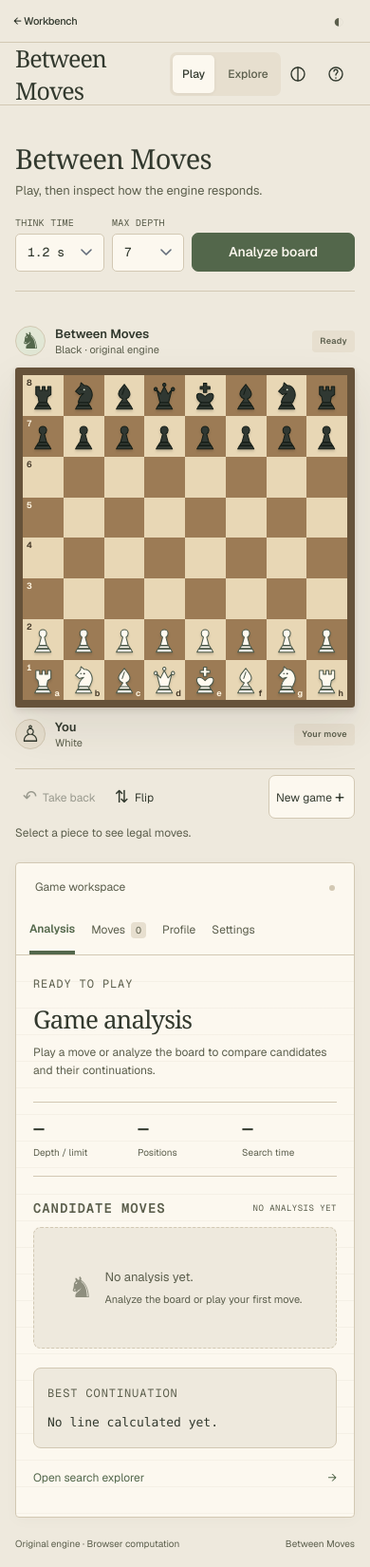
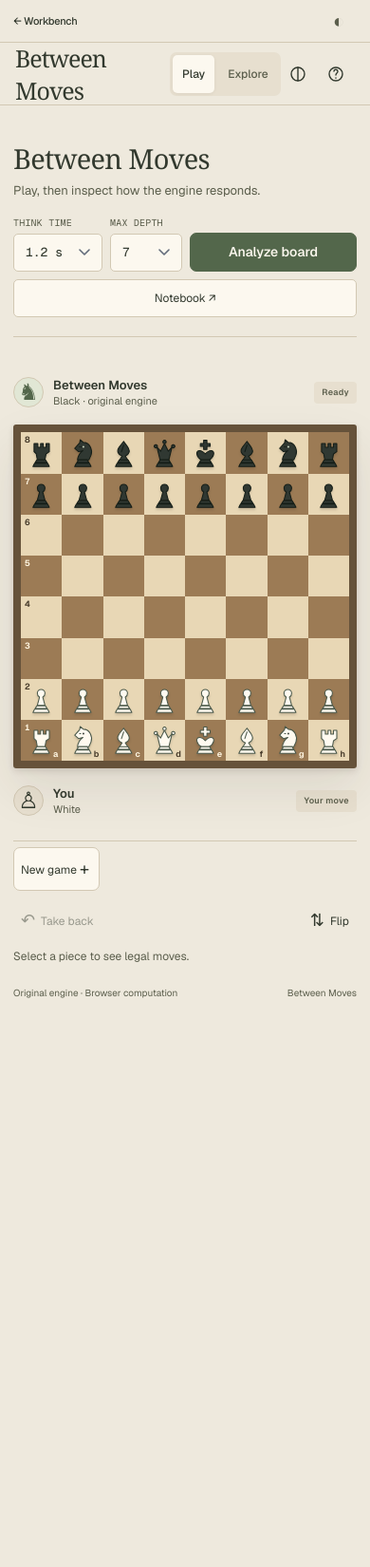
Before and after one commit to zulfkicar/zulfkicar.github.io, a plain HTML site: page playground/chess/index.html in a window 390 px wide. Shown: the whole page at 95% size. After the commit the page ends 1070 px from the top, so only its background shows below. Drawn offline with Linux system fonts and the light colour scheme.

Commit message:
Give the chessboard room with an optional analysis notebook

```diff
--- a/demos/chess.css
+++ b/demos/chess.css
@@ -33,3 +33,22 @@ body[data-experience=chess] .candidate:hover{background:var(--accent-soft)}
 @media(max-width:650px){body[data-experience=chess] .app-header{height:66px}body[data-experience=chess] .search-controls{gap:8px}body[data-experience=chess] .search-controls select{width:94px}body[data-experience=chess] .search-controls #max-depth{width:76px}}
 /* Compact board controls still reserve a separate, centred arrow slot. */
 :root.site-theme[data-demo=chess]{--control-reserve:34px;--control-inset:12px}
+
+/* Workspace pass: interaction before supporting detail. */
+
+body[data-experience=chess] main{max-width:1600px;padding-inline:32px}
+body[data-experience=chess] .workspace{display:block}
+body[data-experience=chess] .play-area{width:min(100%,720px);margin-inline:auto}
+body[data-experience=chess] .board-frame{width:100%}
+body[data-experience=chess] .notebook{position:fixed;z-index:25;right:18px;top:calc(var(--shell-height) + 18px);bottom:18px;width:410px;max-height:none;overflow:auto;overscroll-behavior:contain;background:var(--surface);border:1px solid var(--line);border-radius:12px;box-shadow:0 4px 16px #0002,0 24px 80px #0004}
+body[data-experience=chess] .notebook[hidden]{display:none}
+body[data-experience=chess] .notebook>.panel-top{position:sticky;top:0;z-index:3;background:var(--surface);min-height:60px}
+body[data-experience=chess] #close-notebook{min-width:40px;min-height:40px;border:0;background:var(--soft);font-size:22px;padding:0;color:var(--ink);border-radius:6px}
+body[data-experience=chess] #open-notebook{border:1px solid var(--line);padding-inline:14px;background:var(--surface);color:var(--ink);border-radius:5px;min-height:40px}
+body[data-experience=chess] .board-tools{flex-wrap:wrap;gap:8px}
+body[data-experience=chess] .player{font-size:14px;padding-block:18px}
+@media(max-width:650px){body[data-experience=chess] main{padding-inline:14px}body[data-experience=chess] .notebook{left:8px;right:8px;top:calc(var(--shell-height) + 8px);bottom:8px;width:auto}body[data-experience=chess] .board-tools{justify-content:space-between}body[data-experience=chess] .board-tools>div{order:3;width:100%;justify-content:space-between}}
+
+
+/* Browser refinement. */
+body[data-experience=chess] .search-controls{flex-wrap:wrap}body[data-experience=chess] #open-notebook{font:12px var(--sans);align-self:flex-end}body[data-experience=chess] .notebook>.panel-top{justify-content:space-between}body[data-experience=chess] #thinking-dot{display:none} @media(min-width:1100px){body[data-experience=chess].notebook-open .workspace{padding-right:440px}} @media(max-width:650px){body[data-experience=chess] #open-notebook{min-width:100px;flex:1}}
--- a/playground/chess/app.js
+++ b/playground/chess/app.js
@@ -156,3 +156,10 @@ $('export').onclick=()=>{const end=outcome(state,keys()),result=!end.over?'*':en
 try{const theme=localStorage.getItem('between-moves-theme');if(['light','dark'].includes(theme))document.documentElement.dataset.theme=theme;}catch{}
 $('theme').onclick=()=>{const current=document.documentElement.dataset.theme||(matchMedia('(prefers-color-scheme: dark)').matches?'dark':'light');const next=current==='dark'?'light':'dark';document.documentElement.dataset.theme=next;try{localStorage.setItem('between-moves-theme',next);}catch{}};
 memoryView();renderBoard();historyView();status();setView();if(history.length){$('analysis-kicker').textContent='GAME RESTORED';$('analysis-title').textContent='Back at the board.';$('analysis-note').textContent='Your game was restored. Search details appear after the next engine turn.';$('candidate-help').textContent='AFTER THE NEXT REPLY';}engineTurn();
+
+// The board owns the room. Open analysis, moves and settings only on request.
+function showNotebook(open){document.body.classList.toggle('notebook-open',open);$('game-notebook').hidden=!open;$('open-notebook').setAttribute('aria-expanded',String(open));if(open)$('close-notebook').focus({preventScroll:true});else $('open-notebook').focus({preventScroll:true});}
+$('open-notebook').addEventListener('click',()=>showNotebook(true));
+$('close-notebook').addEventListener('click',()=>showNotebook(false));
+$('analyze').addEventListener('click',()=>showNotebook(true));
+$('game-notebook').addEventListener('keydown',event=>{if(event.key==='Escape'&&!event.target.closest('select')?.matches(':open'))showNotebook(false);});
--- a/playground/chess/index.html
+++ b/playground/chess/index.html
@@ -25,7 +25,7 @@
 <div aria-label="Search controls" class="search-controls">
 <label for="budget">Think time<select id="budget"><option value="350">0.35 s</option><option selected="" value="1200">1.2 s</option><option value="3000">3 s</option><option value="10000">10 s</option></select></label>
 <label for="max-depth">Max depth<select id="max-depth"><option>1</option><option>2</option><option>3</option><option>4</option><option>5</option><option>6</option><option selected="">7</option><option>8</option><option>9</option><option>10</option><option>11</option><option>12</option></select></label>
-<button class="primary" id="analyze">Analyze board</button>
+<button class="primary" id="analyze">Analyze board</button><button id="open-notebook" aria-expanded="false" aria-controls="game-notebook">Notebook ↗</button>
 </div>
 </div>
 <div class="error-banner" hidden="" id="engine-error" role="alert"><div><strong>Search interrupted</strong><p id="error-message"></p></div><button id="retry">Retry search</button></div>
@@ -39,8 +39,8 @@
 <p aria-live="polite" class="board-hint" id="hint" role="status">Select a piece to see legal moves.</p>
 <button class="mobile-link" id="jump-tree">Search details <span aria-hidden="true">↓</span></button>
 </section>
-<aside aria-label="Game tools" class="notebook panel">
-<div class="panel-top"><span>Game workspace</span><span class="live-dot" id="thinking-dot"></span></div>
+<aside aria-label="Game tools" class="notebook panel" id="game-notebook" hidden>
+<div class="panel-top"><span>Game notebook</span><button id="close-notebook" aria-label="Close game notebook">×</button><span class="live-dot" id="thinking-dot"></span></div>
 <div aria-label="Game tools" class="tabs" role="tablist"><button aria-controls="thought" aria-selected="true" id="tab-thought" role="tab">Analysis</button><button aria-controls="history" aria-selected="false" id="tab-history" role="tab" tabindex="-1">Moves <span id="move-count">0</span></button><button aria-controls="profile" aria-selected="false" id="tab-profile" role="tab" tabindex="-1">Profile</button><button aria-controls="settings" aria-selected="false" id="tab-settings" role="tab" tabindex="-1">Settings</button></div>
 <div class="panel-scroll">
 <section aria-labelledby="tab-thought" id="thought" role="tabpanel">
```
